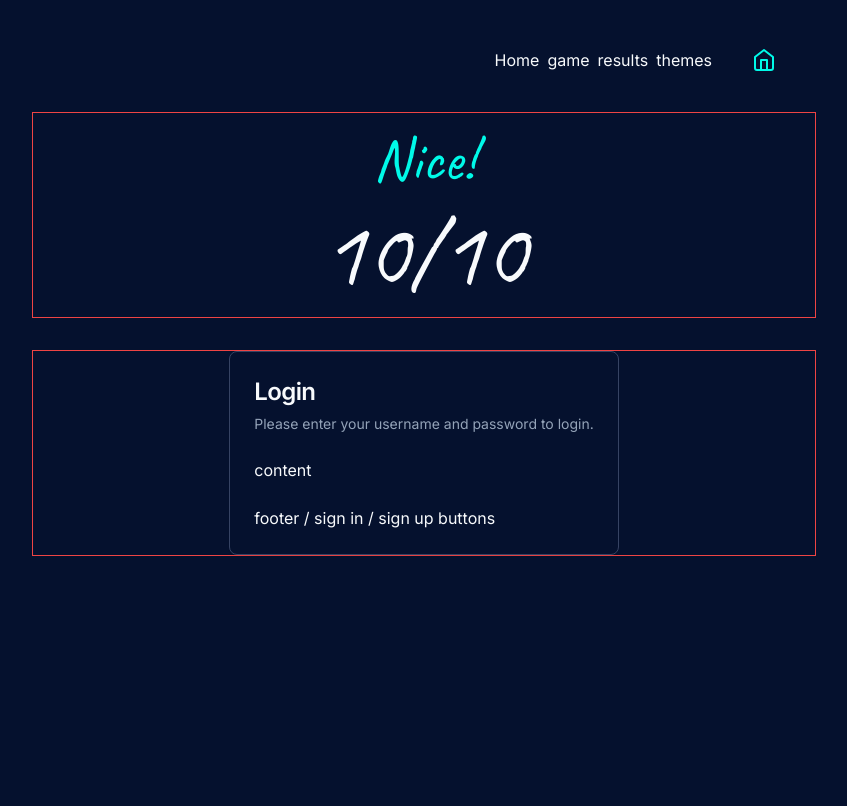
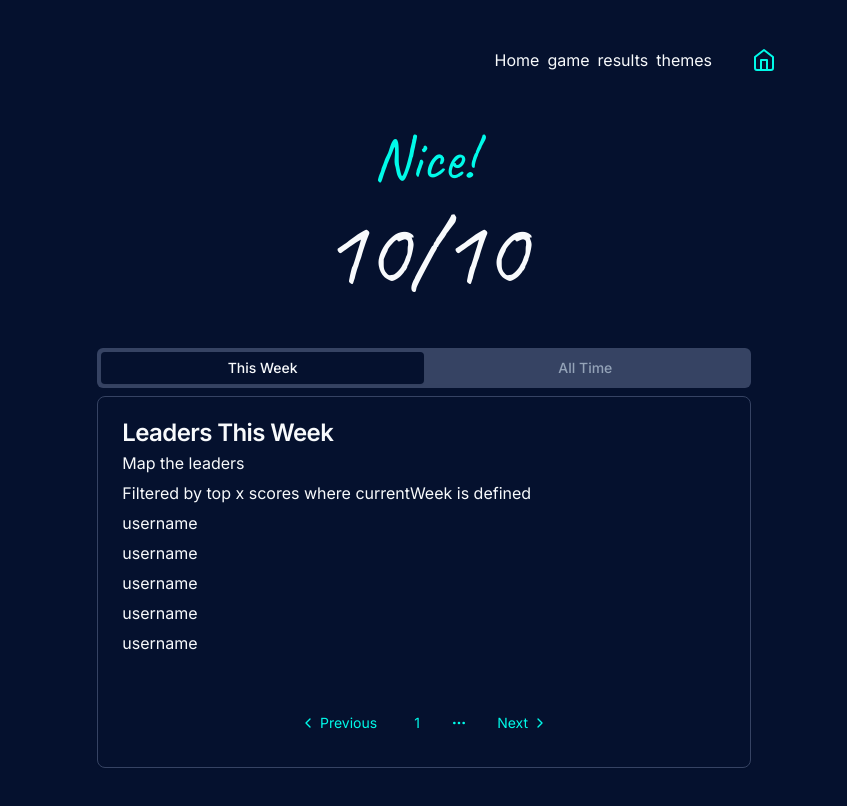
Before and after one commit to jwbw29/logo-trivia, a Next.js app: page /results in a window 1280 px wide. Shown: the whole page, without its empty margins (216-1063 px from the left). Built offline with nearby package versions, Linux system fonts and the light colour scheme.

Commit message:
Refactor Results page and LeaderboardTabs component, and add Login component

```diff
--- a/app/results/page.tsx
+++ b/app/results/page.tsx
@@ -7,7 +7,7 @@
 
 export default function Results() {
   return (
-    <main className="flex flex-col min-h-screen">
+    <main className="flex flex-col min-h-screen ">
       <nav className="flex justify-end p-8 ">
         <TempNav />
         <Button variant="ghost" size="icon" className="text-2xl">
@@ -16,7 +16,7 @@
           </Link>
         </Button>
       </nav>
-      <div className="testBorder flex flex-col justify-center items-center gap-4 p-4">
+      <div className="flex flex-col justify-center items-center gap-4 p-4">
         <div aria-label="result message">
           {/*
           - if score = 0-1, message = 'Uh...'
@@ -33,8 +33,8 @@
           <h1 className="text-8xl font-caveat ">10/10 </h1>
         </div>
       </div>
-      <div className="testBorder flex justify-center items-center my-8">
-        {true ? <Login /> : <LeaderboardTabs />}{" "}
+      <div className="flex self-center justify-center items-center my-8 w-5/6">
+        {!true ? <Login /> : <LeaderboardTabs />}{" "}
       </div>
     </main>
   );
--- a/components/LeaderboardTabs.tsx
+++ b/components/LeaderboardTabs.tsx
@@ -22,7 +22,7 @@
 
 export const LeaderboardTabs = () => {
   return (
-    <Tabs defaultValue="this-week" className="w-[400px]">
+    <Tabs defaultValue="this-week" className="w-full">
       <TabsList className="grid w-full grid-cols-2 bg-muted">
         <TabsTrigger value="this-week">This Week</TabsTrigger>
         <TabsTrigger value="all-time">All Time</TabsTrigger>
--- a/components/Login.tsx
+++ b/components/Login.tsx
@@ -11,6 +11,17 @@
 import { zodResolver } from "@hookform/resolvers/zod";
 import { useForm } from "react-hook-form";
 import { z } from "zod";
+import { Button } from "./ui/button";
+import {
+  Form,
+  FormControl,
+  FormDescription,
+  FormField,
+  FormItem,
+  FormLabel,
+  FormMessage,
+} from "./ui/form";
+import { Input } from "@/components/ui/input";
 
 const formSchema = z.object({
   email: z.string().email(),
@@ -30,12 +41,55 @@
 });
 
 export default function Login() {
+  const form = useForm<z.infer<typeof formSchema>>({
+    resolver: zodResolver(formSchema),
+    defaultValues: {
+      email: "",
+      password: "",
+    },
+  });
+
+  // 2. Define a submit handler.
+  function onSubmit(values: z.infer<typeof formSchema>) {
+    // Do something with the form values.
+    // ✅ This will be type-safe and validated.
+    console.log(values);
+  }
+
   return (
-    <Card>
+    <Card className="w-full">
       <CardHeader>
         <CardTitle className="text-2xl">Login</CardTitle>
         <CardDescription>
-          Please enter your username and password to login.
+          <Form {...form}>
+            <form onSubmit={form.handleSubmit(onSubmit)} className="space-y-8">
+              <FormField
+                control={form.control}
+                name="email"
+                render={({ field }) => (
+                  <FormItem>
+                    <FormControl>
+                      <Input placeholder="Email" {...field} />
+                    </FormControl>
+                    <FormMessage />
+                  </FormItem>
+                )}
+              />
+              <FormField
+                control={form.control}
+                name="password"
+                render={({ field }) => (
+                  <FormItem>
+                    <FormControl>
+                      <Input placeholder="Password" {...field} />
+                    </FormControl>
+                    <FormMessage />
+                  </FormItem>
+                )}
+              />
+              <Button type="submit">Submit</Button>
+            </form>
+          </Form>{" "}
         </CardDescription>
       </CardHeader>
       <CardContent className="space-y-4">content </CardContent>
--- a/components/ui/card.tsx
+++ b/components/ui/card.tsx
@@ -1,6 +1,6 @@
-import * as React from "react"
+import * as React from "react";
 
-import { cn } from "@/lib/utils"
+import { cn } from "@/lib/utils";
 
 const Card = React.forwardRef<
   HTMLDivElement,
@@ -14,8 +14,8 @@
     )}
     {...props}
   />
-))
-Card.displayName = "Card"
+));
+Card.displayName = "Card";
 
 const CardHeader = React.forwardRef<
   HTMLDivElement,
@@ -26,8 +26,8 @@
     className={cn("flex flex-col space-y-1.5 p-6", className)}
     {...props}
   />
-))
-CardHeader.displayName = "CardHeader"
+));
+CardHeader.displayName = "CardHeader";
 
 const CardTitle = React.forwardRef<
   HTMLParagraphElement,
@@ -41,8 +41,8 @@
     )}
     {...props}
   />
-))
-CardTitle.displayName = "CardTitle"
+));
+CardTitle.displayName = "CardTitle";
 
 const CardDescription = React.forwardRef<
   HTMLParagraphElement,
@@ -53,16 +53,16 @@
     className={cn("text-sm text-muted-foreground", className)}
     {...props}
   />
-))
-CardDescription.displayName = "CardDescription"
+));
+CardDescription.displayName = "CardDescription";
 
 const CardContent = React.forwardRef<
   HTMLDivElement,
   React.HTMLAttributes<HTMLDivElement>
 >(({ className, ...props }, ref) => (
   <div ref={ref} className={cn("p-6 pt-0", className)} {...props} />
-))
-CardContent.displayName = "CardContent"
+));
+CardContent.displayName = "CardContent";
 
 const CardFooter = React.forwardRef<
   HTMLDivElement,
@@ -73,7 +73,14 @@
     className={cn("flex items-center p-6 pt-0", className)}
     {...props}
   />
-))
-CardFooter.displayName = "CardFooter"
+));
+CardFooter.displayName = "CardFooter";
 
-export { Card, CardHeader, CardFooter, CardTitle, CardDescription, CardContent }
+export {
+  Card,
+  CardHeader,
+  CardFooter,
+  CardTitle,
+  CardDescription,
+  CardContent,
+};
--- /dev/null
+++ b/components/ui/input.tsx
@@ -0,0 +1,25 @@
+import * as React from "react"
+
+import { cn } from "@/lib/utils"
+
+export interface InputProps
+  extends React.InputHTMLAttributes<HTMLInputElement> {}
+
+const Input = React.forwardRef<HTMLInputElement, InputProps>(
+  ({ className, type, ...props }, ref) => {
+    return (
+      <input
+        type={type}
+        className={cn(
+          "flex h-10 w-full rounded-md border border-input bg-background px-3 py-2 text-sm ring-offset-background file:border-0 file:bg-transparent file:text-sm file:font-medium placeholder:text-muted-foreground focus-visible:outline-none focus-visible:ring-2 focus-visible:ring-ring focus-visible:ring-offset-2 disabled:cursor-not-allowed disabled:opacity-50",
+          className
+        )}
+        ref={ref}
+        {...props}
+      />
+    )
+  }
+)
+Input.displayName = "Input"
+
+export { Input }
```
